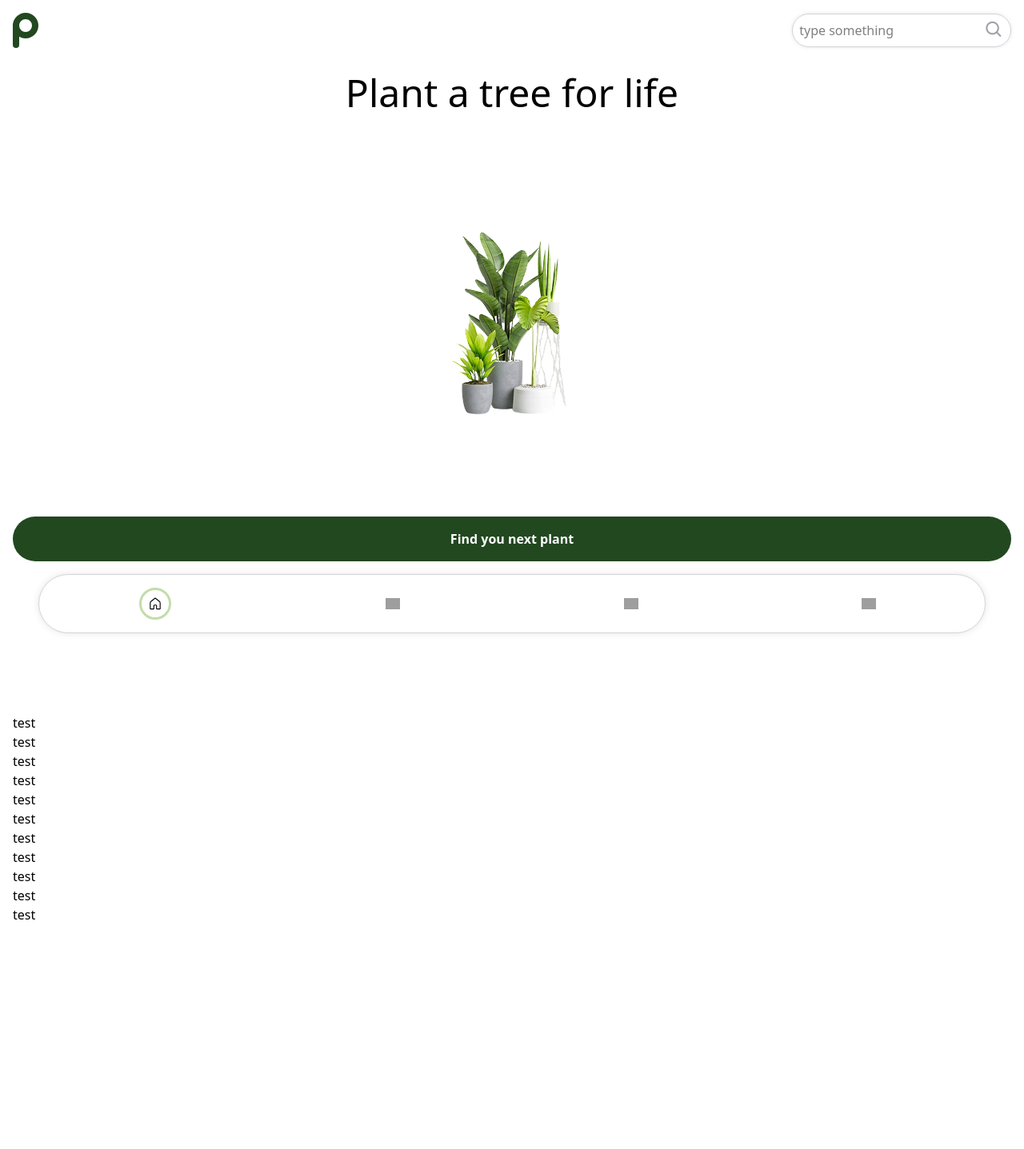
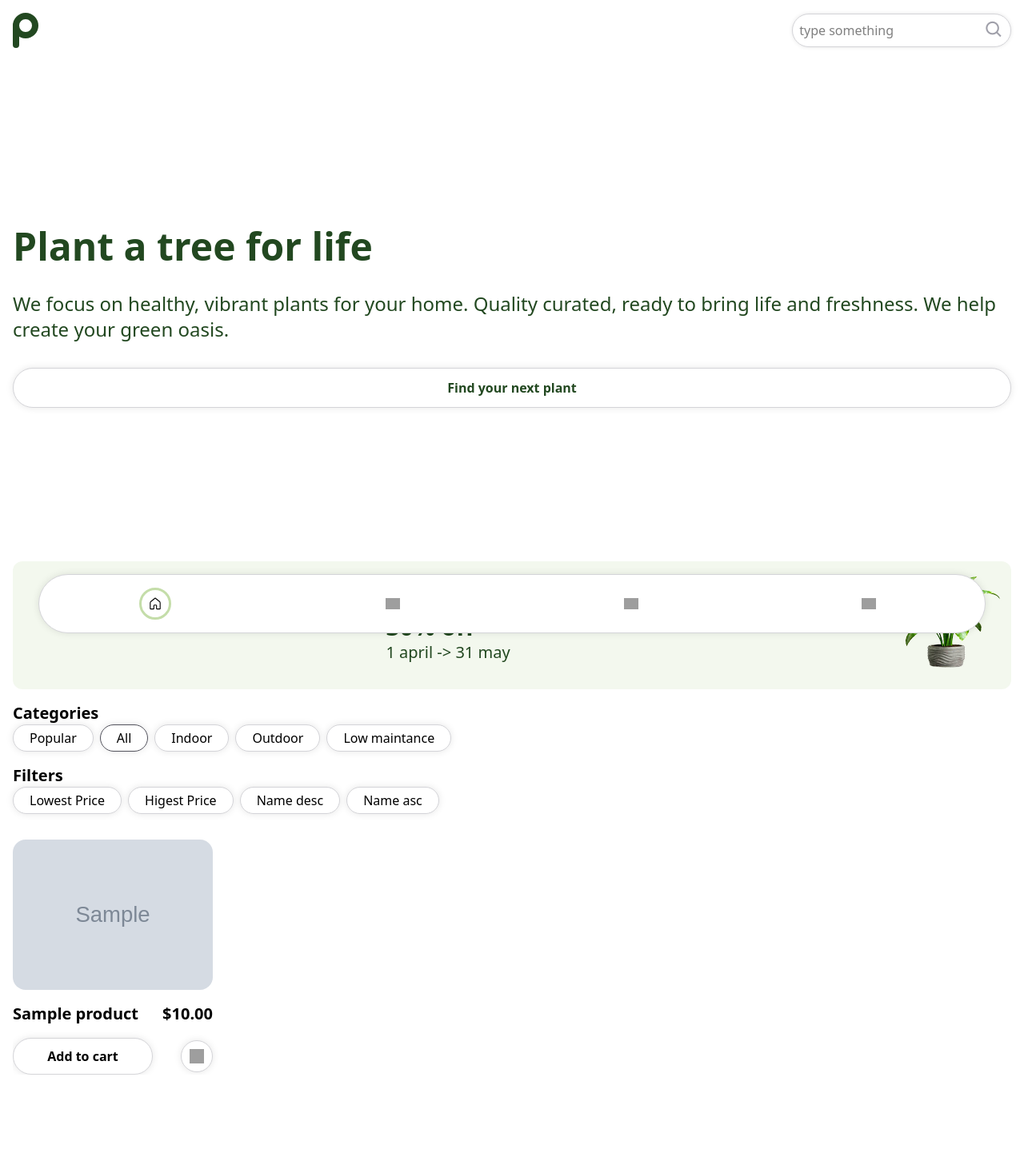
Before and after one commit to MalteRoz/Plnt, a PHP site: page /plnt/ in a window 1280 px wide. Shown: the whole page at 80% size. Before the commit the page ends 1150 px from the top, so only its background shows below. Run offline with PHP 8.4, Linux system fonts and the light colour scheme; tables that the repository leaves empty hold one stand-in row (values such as "Sample post"); grey boxes marked "Sample" are stand-in pictures; grey boxes are pictures that could not be loaded.

Commit message:
product section added to plnt, category search is now avaible

```diff
--- a/app/Controllers/HomeController.php
+++ b/app/Controllers/HomeController.php
@@ -5,4 +5,6 @@ class HomeController
     {
         require view('Home.view.php');
     }
+
+    public function getProducts() {}
 }
--- /dev/null
+++ b/app/Controllers/api/ProductController.php
@@ -0,0 +1,56 @@
+<?php
+require_once $_SERVER['DOCUMENT_ROOT'] . '/Plnt/app/database/dbh.php';
+require_once $_SERVER['DOCUMENT_ROOT'] . '/Plnt/app/models/ProductsModel.php';
+
+class ProductController extends ProductsModel
+{
+    private $products;
+    private $response = [];
+
+    public function show($params)
+    {
+        require view('Products.view.php');
+    }
+
+    public function getProducts()
+    {
+        $this->products = $this->getProductsFromDb();
+        if (empty($this->products)) {
+            $this->response['status'] = 'error';
+            $this->response['message'] = 'No products found';
+            echo json_encode($this->response);
+            return;
+        }
+        $this->response['status'] = 'success';
+        $this->response['data'] = $this->products;
+        return $this->response;
+    }
+
+    public function getProductsByCategory($category)
+    {
+        $this->products = $this->getProductsByCategoryFromDb($category);
+        if (empty($this->products)) {
+            $this->response['status'] = 'error';
+            $this->response['message'] = 'No products found';
+            echo json_encode($this->response);
+            return;
+        }
+        $this->response['status'] = 'success';
+        $this->response['data'] = $this->products;
+        return $this->response;
+    }
+
+    public function getPopularProducts()
+    {
+        $this->products = $this->getPopularProductsFromDb();
+        if (empty($this->products)) {
+            $this->response['status'] = 'error';
+            $this->response['message'] = 'No products found';
+            echo json_encode($this->response);
+            return;
+        }
+        $this->response['status'] = 'success';
+        $this->response['data'] = $this->products;
+        return $this->response;
+    }
+}
--- /dev/null
+++ b/app/models/ProductsModel.php
@@ -0,0 +1,53 @@
+<?php
+class ProductsModel extends Dbh
+{
+    protected function getProductsFromDb()
+    {
+
+        try {
+            $sql = "SELECT * FROM products";
+            $stmt = $this->connection()->prepare($sql);
+            $stmt->execute();
+            return $stmt->fetchAll(PDO::FETCH_ASSOC);
+        } catch (PDOException $e) {
+            throw new Exception("Ett fel inträffade vid hämtning av produkter. Försök igen senare.");
+        }
+    }
+
+    protected function getProductsByCategoryFromDb($category)
+    {
+        try {
+            $sql = "SELECT p.*
+                    FROM products p
+                    JOIN categories c ON p.category_id = c.id
+                    WHERE c.name = :category;";
+            $stmt = $this->connection()->prepare($sql);
+
+            $stmt->bindParam(':category', $category, PDO::PARAM_STR);
+
+            $stmt->execute();
+
+            return $stmt->fetchAll(PDO::FETCH_ASSOC);
+        } catch (PDOException $e) {
+            throw new Exception("Ett fel inträffade vid hämtning av produkter. Försök igen senare.");
+        }
+    }
+
+    protected function getPopularProductsFromDb()
+    {
+        try {
+            $sql = "SELECT p.*
+                    FROM products p
+                    ORDER BY p.likes DESC;";
+            $stmt = $this->connection()->prepare($sql);
+            $stmt->execute();
+
+            return $stmt->fetchAll(PDO::FETCH_ASSOC);
+        } catch (PDOException $e) {
+            throw new Exception("Ett fel inträffade vid hämtning av produkter. Försök igen senare.");
+        }
+    }
+}
+
+
+//sortera produkterna med flest likes
--- a/app/utils/Router.php
+++ b/app/utils/Router.php
@@ -36,7 +36,6 @@ class Router
 
     public function route($uri, $method)
     {
-
         $uriWithoutQuery = strtok($uri, '?');
 
         foreach ($this->routes as $route) {
@@ -47,6 +46,7 @@ class Router
 
                 if (class_exists($controllerName)) {
                     $controllerInstance = new $controllerName();
+
 
                     return $controllerInstance->{$route['function']}($_GET);
                 }
--- /dev/null
+++ b/app/views/Products.view.php
@@ -0,0 +1,3 @@
+<?php
+$content = view('contents/products.content.php');
+include view('/Template.php');
--- a/app/views/Template.php
+++ b/app/views/Template.php
@@ -11,7 +11,7 @@ include $filnamn;
         include view('components/searchbarMobile.php');
         ?>
 
-        <main class="pt-[76px] pb-[77px] w-full h-screen">
+        <main class="pt-[76px] pb-[77px] w-full">
             <div class="p-4 h-full">
                 <?php
                 if (isset($content) && file_exists($content)) {
--- /dev/null
+++ b/app/views/components/categories.php
@@ -0,0 +1,19 @@
+<?php
+
+$categories = [
+    'Popular',
+    'All',
+    'Indoor',
+    'Outdoor',
+    'Low maintance',
+];
+?>
+
+<div>
+    <p class="font-semibold text-xl">Categories</p>
+    <div class="flex flex-wrap gap-2">
+        <?php foreach ($categories as $category) : ?>
+            <a href="/plnt/products/category?category=<?php echo urlencode($category); ?>" class="px-5 py-1 border-[1.5px] bg-white shadow-[0_0_10px_rgba(0,0,0,0.1)] rounded-full <?= $currentPagePath === $category ? 'border-zinc-600' : ' border-zinc-300 ' ?>"><?php echo htmlspecialchars($category); ?></a>
+        <?php endforeach; ?>
+    </div>
+</div>
--- /dev/null
+++ b/app/views/components/filters.php
@@ -0,0 +1,18 @@
+<?php
+
+$filters = [
+    'Lowest Price',
+    'Higest Price',
+    'Name desc',
+    'Name asc',
+];
+?>
+
+<div>
+    <p class="font-semibold text-xl">Filters</p>
+    <div class="flex flex-wrap gap-2">
+        <?php foreach ($filters as $filter) : ?>
+            <a href="" class="px-5 py-1 border-[1.5px] bg-white shadow-[0_0_10px_rgba(0,0,0,0.1)] rounded-full <?= $currentPagePath === $filter ? 'border-zinc-600' : ' border-zinc-300 ' ?>"><?php echo htmlspecialchars($filter); ?></a>
+        <?php endforeach; ?>
+    </div>
+</div>
--- /dev/null
+++ b/app/views/components/saleContainer.php
@@ -0,0 +1,10 @@
+<div class="flex w-full justify-between bg-[rgba(196,221,169,0.2)] rounded-xl">
+    <div class="flex flex-col justify-center items-center w-full p-4">
+        <div>
+            <p class="flex font-light text-2xl text-[#224820]">Spring Sale!</p>
+            <p class="flex font-bold text-3xl text-[#224820]">30% off</p>
+            <p class="flex font-light text-xl text-[#224820]">1 april -> 31 may</p>
+        </div>
+    </div>
+    <img src="/Plnt/public/sale-picture.png" alt="">
+</div>
--- a/app/views/components/searchbarMobile.php
+++ b/app/views/components/searchbarMobile.php
@@ -1,6 +1,6 @@
 <div class="fixed top-0 w-full z-100 flex justify-between items-center p-4 ">
     <a href="/plnt/">
-        <img src="public/LOGO.svg" alt="" class="flex w-[2rem]">
+        <img src="/Plnt/public/LOGO.svg" alt="" class="flex w-[2rem]">
     </a>
     <div class="flex items-center  p-2 rounded-4xl border-1 border-zinc-300 bg-white shadow-[0_0_5px_rgba(0,0,0,0.1)]">
         <input type="text" placeholder="type something" class="">
--- a/app/views/contents/404.content.php
+++ b/app/views/contents/404.content.php
@@ -1,6 +1,6 @@
-<div class="h-full flex flex-col items-center justify-center gap-4">
+<div class="flex flex-col items-center justify-center gap-4">
     <p class="flex text-8xl text-[#224820]">404</p>
-    <p class="flex text-4xl text-center font-light w-[90%]">Oops no plants on this page...</p>
+    <p class="flex text-4xl text-center font-light">Oops no plants on this page...</p>
     <p class="text-2xl text-center font-light">Go Back Home</p>
     <a href="http://localhost/plnt/" class="flex p-3 rounded-full border-1 border-zinc-300 bg-white shadow-[0_0_10px_rgba(0,0,0,0.1)] h-10 w-10">
         <img width="48" height="48" src="https://img.icons8.com/fluency-systems-filled/48/long-arrow-left.png" alt="long-arrow-left" />
--- a/app/views/contents/home.content.php
+++ b/app/views/contents/home.content.php
@@ -1,28 +1,62 @@
-<div class="">
-    <!-- h-[calc(100%-153px)] -->
+<?php
+require_once $_SERVER['DOCUMENT_ROOT'] . '/Plnt/app/database/dbh.php';
+require_once $_SERVER['DOCUMENT_ROOT'] . '/Plnt/app/models/ProductsModel.php';
+require_once $_SERVER['DOCUMENT_ROOT'] . '/Plnt/app/Controllers/api/ProductController.php';
+
+
+$controller = new ProductController();
+$response = $controller->getProducts();
+$products = $response['data'];
+
+$currentPagePath = 'All';
+?>
+
+<div class="w-full">
 
     <!-- HERO SECTION  -->
-    <div class="h-svh flex flex-col items-center ">
-        <div class="flex flex-col items-center justify-between h-[calc(100%-190px)] w-full">
-            <p class="flex text-5xl text-center">Plant a tree for life</p>
-            <img src="public/HOMEPICTURE.png" alt="" class="">
-            <!-- <p class="text-3xl text-center">We help create your green oasis</p> -->
-            <button class="flex justify-center p-4 bg-[#224820] text-white w-full rounded-[2rem] font-semibold ">Find you next plant</button>
-        </div>
+
+    <div class="h-[calc(100svh-190px)] flex flex-col justify-center gap-8">
+        <p class="font-bold text-5xl text-[#224820]">Plant a tree for life</p>
+        <p class="text-2xl text-[#224820]">We focus on healthy, vibrant plants for your home. Quality curated, ready to bring life and freshness. We help create your green oasis.</p>
+        <a href="" class="flex justify-center text-[#224820] w-full rounded-[2rem] font-bold border-1 border-zinc-300 bg-white shadow-[0_0_10px_rgba(0,0,0,0.1)] p-3">Find your next plant</a>
     </div>
 
     <!-- CONTENT SECTION  -->
-    <div>
-        <p>test</p>
-        <p>test</p>
-        <p>test</p>
-        <p>test</p>
-        <p>test</p>
-        <p>test</p>
-        <p>test</p>
-        <p>test</p>
-        <p>test</p>
-        <p>test</p>
-        <p>test</p>
+    <div class="flex flex-col gap-4">
+
+        <?php
+        include view('components/saleContainer.php');
+        ?>
+
+        <?php
+        include view('components/categories.php');
+        ?>
+
+        <?php
+        include view('components/filters.php');
+        ?>
+
+        <div class="overflow-x-auto flex flex-nowrap gap-4 mt-4">
+            <?php if (!empty($products)) : ?>
+                <?php foreach ($products as $product) : ?>
+
+                    <div class="flex flex-col gap-4 w-[250px] shrink-0">
+                        <img src="<?php echo htmlspecialchars($product['image_url']); ?>" alt="" class="rounded-2xl">
+                        <div class="flex justify-between items-center">
+                            <p class="font-semibold text-xl"><?php echo htmlspecialchars($product['name']); ?> </p>
+                            <p class="font-semibold text-xl">$<?php echo htmlspecialchars($product['price']); ?> </p>
+                        </div>
+                        <div class="flex justify-between items-center">
+                            <a href="" class="font-semibold rounded-full border-1 border-zinc-300 bg-white shadow-[0_0_10px_rgba(0,0,0,0.1)] py-2.5 w-[70%] text-center">Add to cart</a>
+                            <a href="http://localhost/plnt/" class="flex p-2.5 rounded-full border-1 border-zinc-300 bg-white shadow-[0_0_10px_rgba(0,0,0,0.1)] h-10 w-10">
+                                <img width="48" height="48" src="https://img.icons8.com/fluency-systems-regular/48/like--v1.png" alt="like--v1" />
+                            </a>
+                        </div>
+                    </div>
+                <?php endforeach; ?>
+            <?php else : ?>
+                <p>No products available.</p>
+            <?php endif; ?>
+        </div>
     </div>
 </div>
--- a/app/views/contents/login.content.php
+++ b/app/views/contents/login.content.php
@@ -2,8 +2,6 @@
 $content = 'Log In';
 include view('components/goback.php');
 ?>
-
-
 
 <div class="flex flex-col w-full gap-4">
     <form action="" class="flex flex-col w-full gap-4">
--- a/routes.php
+++ b/routes.php
@@ -4,6 +4,11 @@ require_once './app/Utils/Router.php';
 
 $router = new Router();
 
+// WEB ROUTES
+
 $router->get('/', 'app/Controllers/HomeController.php', 'show');
 $router->get('/login', 'app/Controllers/LoginController.php', 'show');
 $router->get('/signin', 'app/Controllers/SigninController.php', 'show');
+$router->get('/products/category', 'app/Controllers/api/ProductController.php', 'show');
+
+// API ROUTES
--- a/src/output.css
+++ b/src/output.css
@@ -12,12 +12,15 @@
     --color-amber-800: oklch(47.3% 0.137 46.201);
     --color-blue-700: oklch(48.8% 0.243 264.376);
     --color-blue-800: oklch(42.4% 0.199 265.638);
-    --color-zinc-200: oklch(92% 0.004 286.32);
     --color-zinc-300: oklch(87.1% 0.006 286.286);
     --color-zinc-400: oklch(70.5% 0.015 286.067);
     --color-zinc-500: oklch(55.2% 0.016 285.938);
+    --color-zinc-600: oklch(44.2% 0.017 285.786);
+    --color-zinc-800: oklch(27.4% 0.006 286.033);
     --color-white: #fff;
     --spacing: 0.25rem;
+    --text-xl: 1.25rem;
+    --text-xl--line-height: calc(1.75 / 1.25);
     --text-2xl: 1.5rem;
     --text-2xl--line-height: calc(2 / 1.5);
     --text-3xl: 1.875rem;
@@ -26,14 +29,17 @@
     --text-4xl--line-height: calc(2.5 / 2.25);
     --text-5xl: 3rem;
     --text-5xl--line-height: 1;
+    --text-6xl: 3.75rem;
+    --text-6xl--line-height: 1;
     --text-8xl: 6rem;
     --text-8xl--line-height: 1;
     --font-weight-light: 300;
     --font-weight-semibold: 600;
     --font-weight-bold: 700;
+    --radius-xl: 0.75rem;
     --radius-2xl: 1rem;
+    --radius-3xl: 1.5rem;
     --radius-4xl: 2rem;
-    --blur-xl: 24px;
     --default-font-family: var(--font-sans);
     --default-mono-font-family: var(--font-mono);
   }
@@ -229,41 +229,17 @@
   .h-10 {
     height: calc(var(--spacing) * 10);
   }
-  .h-32 {
-    height: calc(var(--spacing) * 32);
-  }
-  .h-\[10\%\] {
-    height: 10%;
-  }
-  .h-\[20\%\] {
-    height: 20%;
-  }
-  .h-\[25\%\] {
-    height: 25%;
-  }
-  .h-\[60\%\] {
-    height: 60%;
-  }
-  .h-\[calc\(100\%-76px\)\] {
-    height: calc(100% - 76px);
-  }
-  .h-\[calc\(100\%-92px\)\] {
-    height: calc(100% - 92px);
-  }
   .h-\[calc\(100\%-153px\)\] {
     height: calc(100% - 153px);
   }
-  .h-\[calc\(100\%-169px\)\] {
-    height: calc(100% - 169px);
-  }
-  .h-\[calc\(100\%-170px\)\] {
-    height: calc(100% - 170px);
-  }
-  .h-\[calc\(100\%-175px\)\] {
-    height: calc(100% - 175px);
-  }
   .h-\[calc\(100\%-190px\)\] {
     height: calc(100% - 190px);
+  }
+  .h-\[calc\(100svh-190px\)\] {
+    height: calc(100svh - 190px);
+  }
+  .h-\[calc\(svh-190px\)\] {
+    height: calc(svh - 190px);
   }
   .h-full {
     height: 100%;
@@ -274,62 +250,26 @@
   .h-svh {
     height: 100svh;
   }
-  .max-h-\[10\%\] {
-    max-height: 10%;
-  }
-  .max-h-\[20\%\] {
-    max-height: 20%;
-  }
-  .max-h-\[40\%\] {
-    max-height: 40%;
-  }
-  .max-h-\[50\%\] {
-    max-height: 50%;
-  }
-  .min-h-\[10\%\] {
-    min-height: 10%;
-  }
-  .min-h-\[20\%\] {
-    min-height: 20%;
-  }
-  .min-h-\[50\%\] {
-    min-height: 50%;
-  }
-  .min-h-\[60\%\] {
-    min-height: 60%;
-  }
   .w-10 {
     width: calc(var(--spacing) * 10);
-  }
-  .w-\[0\%\] {
-    width: 0%;
   }
   .w-\[2rem\] {
     width: 2rem;
   }
+  .w-\[20\%\] {
+    width: 20%;
+  }
   .w-\[25\%\] {
     width: 25%;
   }
-  .w-\[40\%\] {
-    width: 40%;
+  .w-\[30\%\] {
+    width: 30%;
   }
   .w-\[50\%\] {
     width: 50%;
   }
-  .w-\[55\%\] {
-    width: 55%;
-  }
-  .w-\[57\.5\%\] {
-    width: 57.5%;
-  }
-  .w-\[60\%\] {
-    width: 60%;
-  }
-  .w-\[62\.5\%\] {
-    width: 62.5%;
-  }
-  .w-\[65\%\] {
-    width: 65%;
+  .w-\[70\%\] {
+    width: 70%;
   }
   .w-\[80\%\] {
     width: 80%;
@@ -340,11 +280,23 @@
   .w-\[92\.5\%\] {
     width: 92.5%;
   }
+  .w-\[100px\] {
+    width: 100px;
+  }
+  .w-\[200px\] {
+    width: 200px;
+  }
+  .w-\[250px\] {
+    width: 250px;
+  }
+  .w-\[300px\] {
+    width: 300px;
+  }
   .w-full {
     width: 100%;
   }
-  .flex-1 {
-    flex: 1;
+  .shrink-0 {
+    flex-shrink: 0;
   }
   .border-collapse {
     border-collapse: collapse;
@@ -355,6 +307,12 @@
   .flex-col {
     flex-direction: column;
   }
+  .flex-nowrap {
+    flex-wrap: nowrap;
+  }
+  .flex-wrap {
+    flex-wrap: wrap;
+  }
   .items-center {
     align-items: center;
   }
@@ -364,14 +322,29 @@
   .justify-center {
     justify-content: center;
   }
+  .justify-evenly {
+    justify-content: space-evenly;
+  }
   .gap-2 {
     gap: calc(var(--spacing) * 2);
   }
   .gap-4 {
     gap: calc(var(--spacing) * 4);
   }
-  .gap-6 {
-    gap: calc(var(--spacing) * 6);
+  .gap-8 {
+    gap: calc(var(--spacing) * 8);
+  }
+  .gap-16 {
+    gap: calc(var(--spacing) * 16);
+  }
+  .overflow-x-auto {
+    overflow-x: auto;
+  }
+  .rounded-2xl {
+    border-radius: var(--radius-2xl);
+  }
+  .rounded-3xl {
+    border-radius: var(--radius-3xl);
   }
   .rounded-4xl {
     border-radius: var(--radius-4xl);
@@ -379,11 +352,11 @@
   .rounded-\[2rem\] {
     border-radius: 2rem;
   }
-  .rounded-\[50\%\] {
-    border-radius: 50%;
-  }
   .rounded-full {
     border-radius: calc(infinity * 1px);
+  }
+  .rounded-xl {
+    border-radius: var(--radius-xl);
   }
   .border {
     border-style: var(--tw-border-style);
@@ -401,24 +374,9 @@
     border-style: var(--tw-border-style);
     border-width: 3px;
   }
-  .border-4 {
+  .border-\[1\.5px\] {
     border-style: var(--tw-border-style);
-    border-width: 4px;
-  }
-  .border-5 {
-    border-style: var(--tw-border-style);
-    border-width: 5px;
-  }
-  .border-\[0\.5px\] {
-    border-style: var(--tw-border-style);
-    border-width: 0.5px;
-  }
-  .border-\[1px\] {
-    border-style: var(--tw-border-style);
-    border-width: 1px;
-  }
-  .border-\[\#224820\] {
-    border-color: #224820;
+    border-width: 1.5px;
   }
   .border-\[\#C4DDA9\] {
     border-color: #C4DDA9;
@@ -429,32 +387,38 @@
   .border-zinc-300 {
     border-color: var(--color-zinc-300);
   }
+  .border-zinc-400 {
+    border-color: var(--color-zinc-400);
+  }
+  .border-zinc-500 {
+    border-color: var(--color-zinc-500);
+  }
+  .border-zinc-600 {
+    border-color: var(--color-zinc-600);
+  }
+  .border-zinc-800 {
+    border-color: var(--color-zinc-800);
+  }
   .bg-\[\#224820\] {
     background-color: #224820;
   }
-  .bg-amber-600 {
-    background-color: var(--color-amber-600);
+  .bg-\[\#C4DDA9\] {
+    background-color: #C4DDA9;
   }
-  .bg-amber-700 {
-    background-color: var(--color-amber-700);
-  }
-  .bg-amber-800 {
-    background-color: var(--color-amber-800);
-  }
-  .bg-blue-700 {
-    background-color: var(--color-blue-700);
-  }
-  .bg-blue-800 {
-    background-color: var(--color-blue-800);
+  .bg-\[rgba\(196\,221\,169\,0\.2\)\] {
+    background-color: rgba(196,221,169,0.2);
   }
   .bg-white {
     background-color: var(--color-white);
   }
-  .object-contain {
-    object-fit: contain;
+  .p-1 {
+    padding: calc(var(--spacing) * 1);
   }
   .p-2 {
     padding: calc(var(--spacing) * 2);
+  }
+  .p-2\.5 {
+    padding: calc(var(--spacing) * 2.5);
   }
   .p-3 {
     padding: calc(var(--spacing) * 3);
@@ -465,8 +429,26 @@
   .px-0 {
     padding-inline: calc(var(--spacing) * 0);
   }
-  .px-4 {
-    padding-inline: calc(var(--spacing) * 4);
+  .px-3 {
+    padding-inline: calc(var(--spacing) * 3);
+  }
+  .px-5 {
+    padding-inline: calc(var(--spacing) * 5);
+  }
+  .px-6 {
+    padding-inline: calc(var(--spacing) * 6);
+  }
+  .py-1 {
+    padding-block: calc(var(--spacing) * 1);
+  }
+  .py-2 {
+    padding-block: calc(var(--spacing) * 2);
+  }
+  .py-2\.5 {
+    padding-block: calc(var(--spacing) * 2.5);
+  }
+  .py-3 {
+    padding-block: calc(var(--spacing) * 3);
   }
   .py-\[1rem\] {
     padding-block: 1rem;
@@ -499,9 +487,17 @@
     font-size: var(--text-5xl);
     line-height: var(--tw-leading, var(--text-5xl--line-height));
   }
+  .text-6xl {
+    font-size: var(--text-6xl);
+    line-height: var(--tw-leading, var(--text-6xl--line-height));
+  }
   .text-8xl {
     font-size: var(--text-8xl);
     line-height: var(--tw-leading, var(--text-8xl--line-height));
+  }
+  .text-xl {
+    font-size: var(--text-xl);
+    line-height: var(--tw-leading, var(--text-xl--line-height));
   }
   .text-\[1\.25rem\] {
     font-size: 1.25rem;
```
Also changed, not shown: other parts of src/output.css (+19 -13 lines), app/views/components/bottomnavbar.php (+0 -17 lines), app/views/contents/products.content.php (added, +70 -0 lines), public/sale-picture.png (added).
